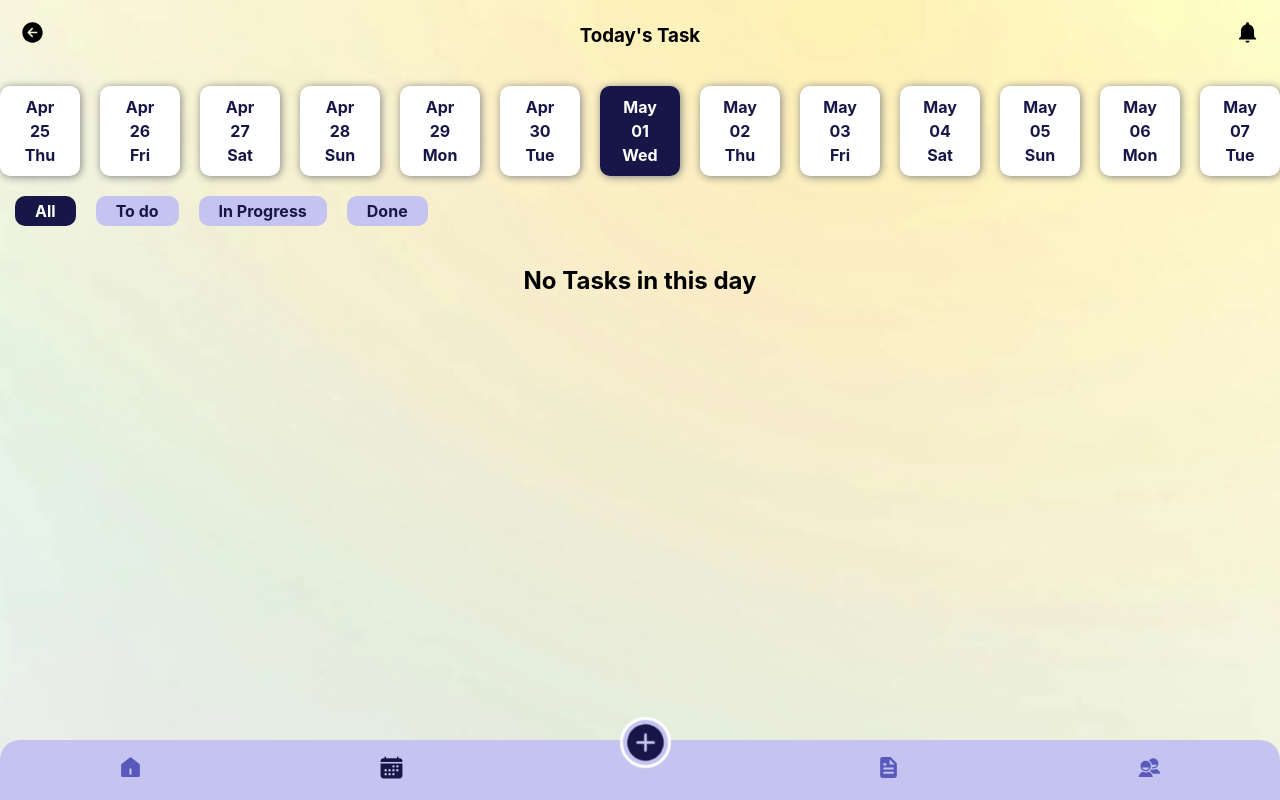
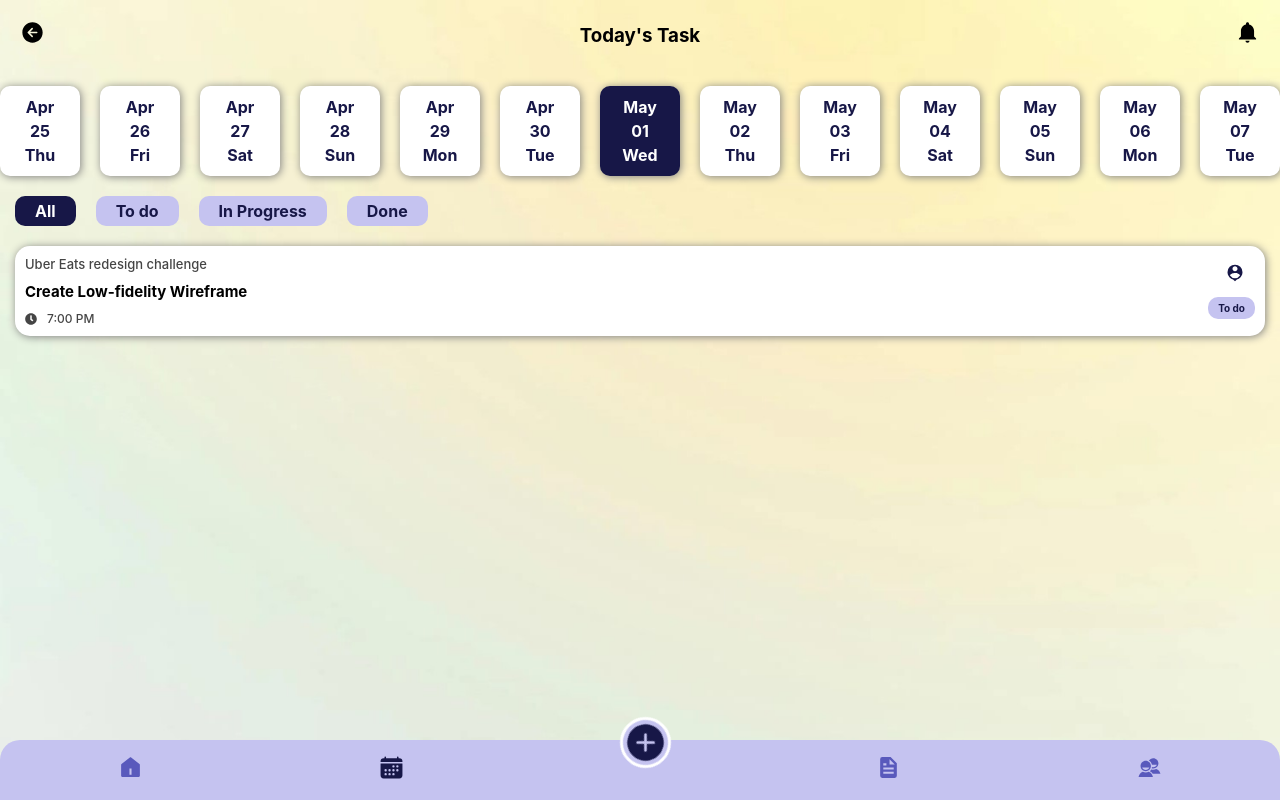
Before and after one commit to moulishankar6666/claw-frontend, a React (Create React App) app: page /schedule in a window 1280 px wide. Built offline with nearby package versions, Linux system fonts and the light colour scheme; a web font is replaced by a local one.

Commit message:
displsy projects day wise

```diff
--- a/src/components/Schedule/index.jsx
+++ b/src/components/Schedule/index.jsx
@@ -192,7 +192,7 @@ const ScheduleSection = () => {
         </li>
       </FilterTasks>
       <TasksListContainer>
-        {dateWiseFilter.length === 0
+        {dateWiseFilter.length !== 0
           ? dateWiseFilter.map((each) => displayTaskItems(each))
           : notasks()}
       </TasksListContainer>
```
